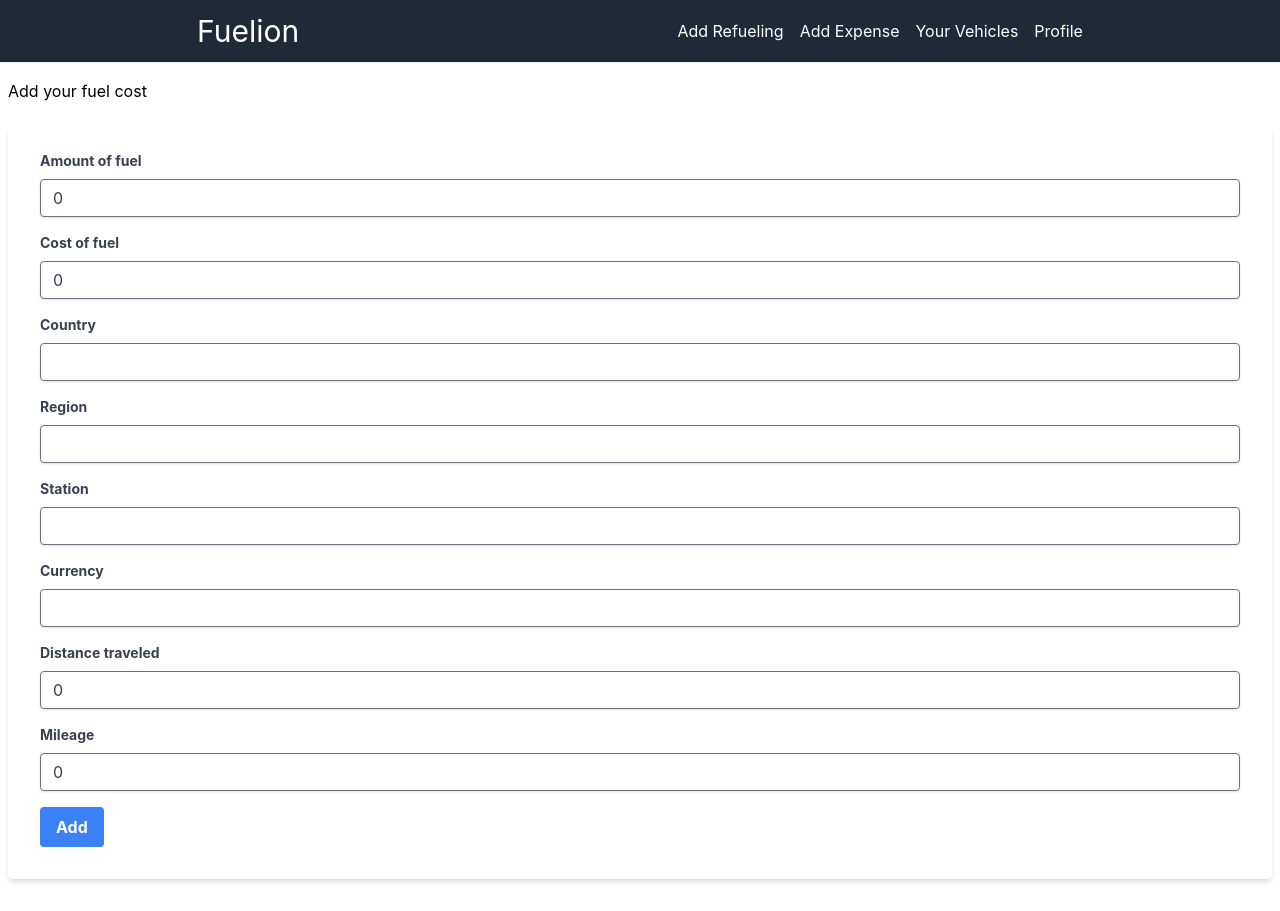
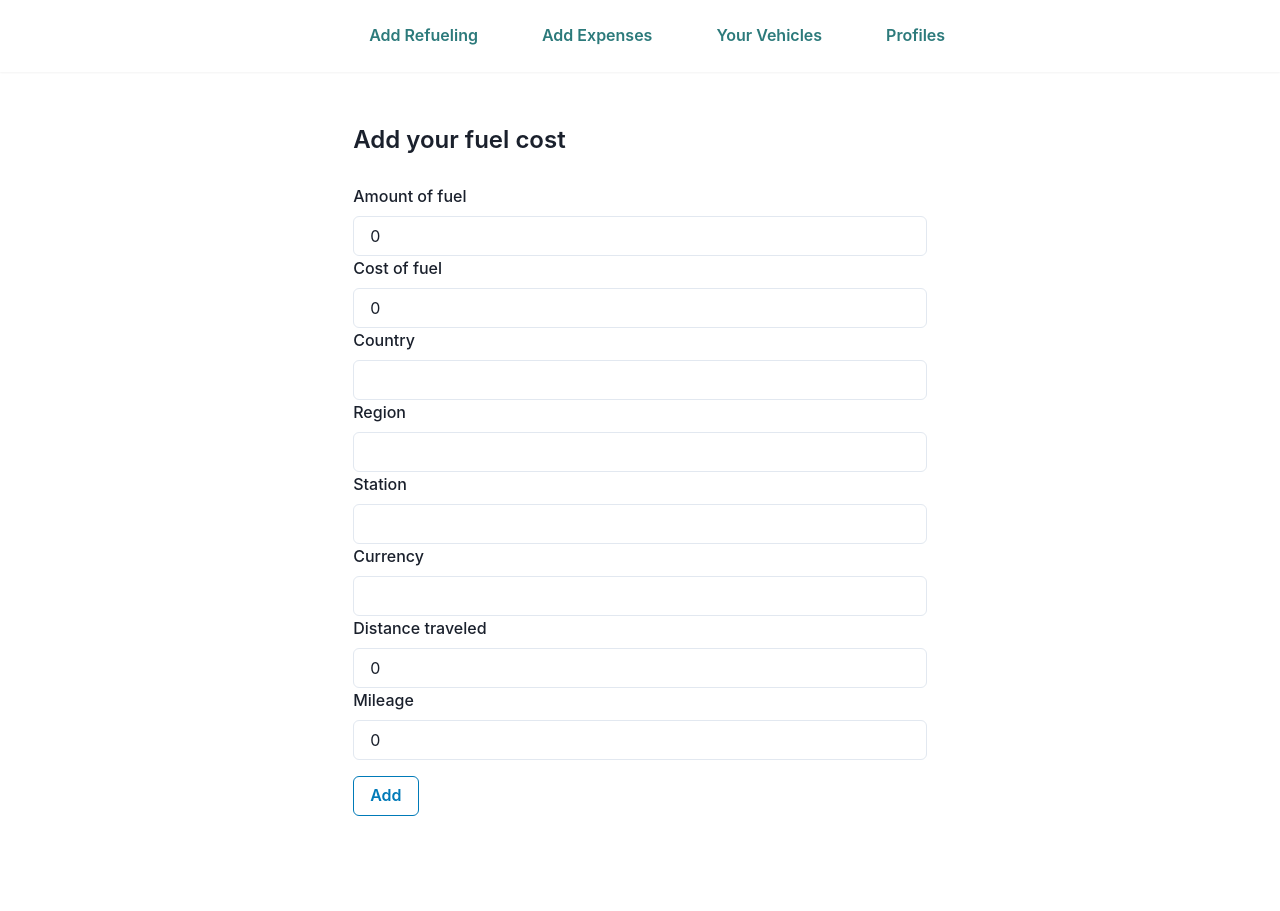
Before and after one commit to Bedol/fuelion-tracker, a Next.js app: page /fueling/new in a window 1280 px wide. After the commit the page ends 832 px from the top, so only its background shows below. Built offline with nearby package versions, Linux system fonts and the light colour scheme.

Commit message:
style: use chakra-ui to style app

```diff
--- a/components/Layout.tsx
+++ b/components/Layout.tsx
@@ -1,13 +1,17 @@
 import Navigation from "./Navigation";
+import { Flex, Container } from "@chakra-ui/react";
+import React from "react";
 
 const Layout = ({ children }) => {
   return (
-    <>
+    <Flex flexDirection="column" flex="1">
       <Navigation />
-      <div className="container mx-auto">
-        <main>{children}</main>
-      </div>
-    </>
+      <Flex as="main" role="main" direction="column" flex="1" py="sm">
+        <Container flex="1">
+          {children}
+        </Container>
+      </Flex>
+    </Flex>
   );
 };
 
--- a/components/Navigation.tsx
+++ b/components/Navigation.tsx
@@ -1,27 +1,40 @@
-import NavigationItem from "./NavigationItem";
 import Link from "next/link";
+import {
+  Box,
+  Button,
+  ButtonGroup,
+  Container,
+  Flex,
+  HStack,
+  useColorModeValue,
+} from '@chakra-ui/react'
 
 const Navigation = () => {
   return (
-    <header className="border-b md:flex md:items-center justify-around p-4 bg-gray-800">
-      <div className="flex items-center justify-between mb-4 md:mb-0">
-        <h1 className="leading-none text-3xl text-white hover:text-gray-200">
-          <Link href="/">
-            <a className="no-underline">Fuelion</a>
-          </Link>
-        </h1>
-      </div>
-
-      <nav className="">
-        <ul className="list-reset md:flex md:items-center">
-          <NavigationItem name="Add Refueling" path="/fueling/new" />
-          <NavigationItem name="Add Expense" path="/expenses/new" />
-          <NavigationItem name="Your Vehicles" path="/vehicles" />
-          <NavigationItem name="Profile" path="/profiles" />
-        </ul>
-      </nav>
-    </header>
-  );
+    <Box as="section" pb="12">
+      <Box as="nav" bg="bg-surface" boxShadow={useColorModeValue('sm', 'sm-dark')}>
+        <Container py="4">
+          <HStack spacing="10" justify="space-between">
+            <Flex justify="space-between" flex="1">
+              <ButtonGroup variant="link" spacing="8">
+                <Link href="/fueling/new" passHref>
+                  <Button as="a" colorScheme="teal" variant="ghost">Add Refueling</Button>
+                </Link>
+                <Link href="/expenses/new" passHref>
+                  <Button as="a" colorScheme="teal" variant="ghost">Add Expenses</Button>
+                </Link>
+                <Link href="/vehicles" passHref>
+                  <Button as="a" colorScheme="teal" variant="ghost">Your Vehicles</Button>
+                </Link>
+                <Link href="/profiles" passHref>
+                  <Button as="a" colorScheme="teal" variant="ghost">Profiles</Button>
+                </Link>
+              </ButtonGroup>
+            </Flex>
+          </HStack>
+        </Container>
+      </Box>
+    </Box>)
 };
 
 export default Navigation;
--- a/pages/_app.tsx
+++ b/pages/_app.tsx
@@ -1,6 +1,7 @@
 import { SessionProvider } from "next-auth/react";
 import { QueryClient, QueryClientProvider } from "react-query";
 import Layout from "../components/Layout";
+import { ChakraProvider } from '@chakra-ui/react'
 import "../styles/globals.css";
 
 const queryClient = new QueryClient();
@@ -9,9 +10,11 @@
   return (
     <QueryClientProvider client={queryClient}>
       <SessionProvider session={pageProps.session}>
-        <Layout>
-          <Component {...pageProps} />
-        </Layout>
+        <ChakraProvider>
+          <Layout>
+            <Component {...pageProps} />
+          </Layout>
+        </ChakraProvider>
       </SessionProvider>
     </QueryClientProvider>
   );
--- a/pages/fueling/new.tsx
+++ b/pages/fueling/new.tsx
@@ -1,4 +1,5 @@
 import { useRouter } from "next/router";
+import { Button, Box, Flex, FormControl, FormLabel, Input } from "@chakra-ui/react";
 import React from "react";
 
 const NewFueling = () => {
@@ -42,156 +43,136 @@
   };
 
   return (
-    <div className="px-2 py-4">
-      <h2 className="mb-6">Add your fuel cost</h2>
-
-      <form className="bg-white shadow-md rounded px-8 pt-6 pb-8 mb-4">
-        <div className="mb-4">
-          <label
+    <Box>
+      <Flex flexDir="column" justifyContent="space-between">
+        <Box as="h2" fontSize="2xl" fontWeight="semibold" lineHeight="10" mb="6">Add your fuel cost</Box>
+        <Box as="form">
+          <FormControl>
+            <FormLabel
               htmlFor="amount"
-            className="block text-gray-700 text-sm font-bold mb-2"
             >
               Amount of fuel
-          </label>
-          <input
+            </FormLabel>
+            <Input
               type="number"
               name="amount"
               id="amount"
-            className="shadow appearance-none border rounded w-full py-2 px-3 text-gray-700 leading-tight focus:outline-none focus:shadow-outline"
               onChange={(e) => handleChange(e)}
               value={formData.amount}
             />
-        </div>
+          </FormControl>
 
-        <div className="mb-4">
-          <label
+          <FormControl>
+            <FormLabel
               htmlFor="cost"
-            className="block text-gray-700 text-sm font-bold mb-2"
             >
               Cost of fuel
-          </label>
-          <input
+            </FormLabel>
+            <Input
               type="number"
               name="cost"
               id="cost"
-            className="shadow appearance-none border rounded w-full py-2 px-3 text-gray-700 leading-tight focus:outline-none focus:shadow-outline"
               onChange={(e) => handleChange(e)}
               value={formData.cost}
             />
-        </div>
+          </FormControl>
 
-        <div className="mb-4">
-          <label
+          <FormControl>
+            <FormLabel
               htmlFor="cost"
-            className="block text-gray-700 text-sm font-bold mb-2"
             >
               Country
-          </label>
-          <input
+            </FormLabel>
+            <Input
               type="text"
               name="country"
               id="country"
-            className="shadow appearance-none border rounded w-full py-2 px-3 text-gray-700 leading-tight focus:outline-none focus:shadow-outline"
               onChange={(e) => handleChange(e)}
               value={formData.country}
             />
-        </div>
+          </FormControl>
 
-        <div className="mb-4">
-          <label
+          <FormControl>
+            <FormLabel
               htmlFor="cost"
-            className="block text-gray-700 text-sm font-bold mb-2"
             >
               Region
-          </label>
-          <input
+            </FormLabel>
+            <Input
               type="text"
               name="region"
               id="region"
-            className="shadow appearance-none border rounded w-full py-2 px-3 text-gray-700 leading-tight focus:outline-none focus:shadow-outline"
               onChange={(e) => handleChange(e)}
               value={formData.region}
             />
-        </div>
+          </FormControl>
 
-        <div className="mb-4">
-          <label
+          <FormControl>
+            <FormLabel
               htmlFor="cost"
-            className="block text-gray-700 text-sm font-bold mb-2"
             >
               Station
-          </label>
-          <input
+            </FormLabel>
+            <Input
               type="text"
               name="station"
               id="station"
-            className="shadow appearance-none border rounded w-full py-2 px-3 text-gray-700 leading-tight focus:outline-none focus:shadow-outline"
               onChange={(e) => handleChange(e)}
               value={formData.station}
             />
-        </div>
+          </FormControl>
 
-        <div className="mb-4">
-          <label
+          <FormControl>
+            <FormLabel
               htmlFor="cost"
-            className="block text-gray-700 text-sm font-bold mb-2"
             >
               Currency
-          </label>
-          <input
+            </FormLabel>
+            <Input
               type="text"
               name="currency"
               id="currency"
               max={3}
               min={3}
-            className="shadow appearance-none border rounded w-full py-2 px-3 text-gray-700 leading-tight focus:outline-none focus:shadow-outline"
               onChange={(e) => handleChange(e)}
               value={formData.currency}
             />
-        </div>
+          </FormControl>
 
-        <div className="mb-4">
-          <label
+          <FormControl>
+            <FormLabel
               htmlFor="cost"
-            className="block text-gray-700 text-sm font-bold mb-2"
             >
               Distance traveled
-          </label>
-          <input
+            </FormLabel>
+            <Input
               type="number"
               name="distance_traveled"
               id="distance_traveled"
-            className="shadow appearance-none border rounded w-full py-2 px-3 text-gray-700 leading-tight focus:outline-none focus:shadow-outline"
               onChange={(e) => handleChange(e)}
               value={formData.distance_traveled}
             />
-        </div>
+          </FormControl>
 
-        <div className="mb-4">
-          <label
+          <FormControl>
+            <FormLabel
               htmlFor="cost"
-            className="block text-gray-700 text-sm font-bold mb-2"
             >
               Mileage
-          </label>
-          <input
+            </FormLabel>
+            <Input
               type="number"
               name="mileage"
               id="mileage"
-            className="shadow appearance-none border rounded w-full py-2 px-3 text-gray-700 leading-tight focus:outline-none focus:shadow-outline"
               onChange={(e) => handleChange(e)}
               value={formData.mileage}
             />
-        </div>
+          </FormControl>
 
-        <input
-          type="submit"
-          value="Add"
-          className="input-submit bg-blue-500 hover:bg-blue-700 text-white font-bold py-2 px-4 rounded focus:outline-none focus:shadow-outline"
-          onClick={handleSubmit}
-        />
-      </form>
-    </div>
+          <Button onClick={handleSubmit} colorScheme="telegram" variant="outline" my="4">Add</Button>
+        </Box>
+      </Flex>
+    </Box>
   );
 };
 
--- a/styles/globals.css
+++ b/styles/globals.css
@@ -1,7 +1,3 @@
-@tailwind base;
-@tailwind components;
-@tailwind utilities;
-
 html,
 body {
   padding: 0;
```
Lines whose indentation alone changed are shown as unchanged.
